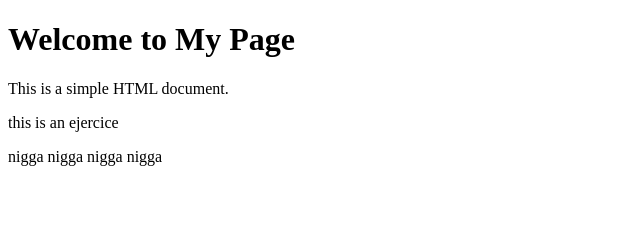
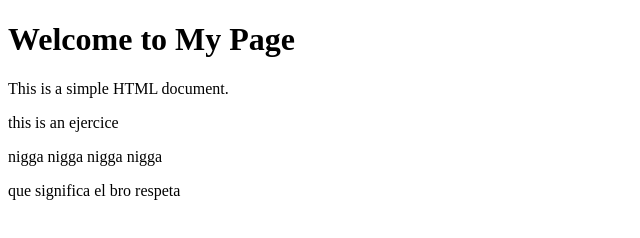
Before and after one commit to Pablodelosbackyardigans07/Practica, a plain HTML site: page index.html in a window 1280 px wide. Shown: the whole page, without its empty margins (0-640 px from the left). Drawn offline with Linux system fonts and the light colour scheme.

Commit message:
update 1.1.2

```diff
--- a/index.html
+++ b/index.html
@@ -11,5 +11,6 @@
     </script>
     <p>this is an ejercice</p>
     <p>nigga nigga nigga nigga</p>
+<p>que significa el bro respeta</p>
 </body>
 </html>
```
Also changed, not shown: 1 other file.
